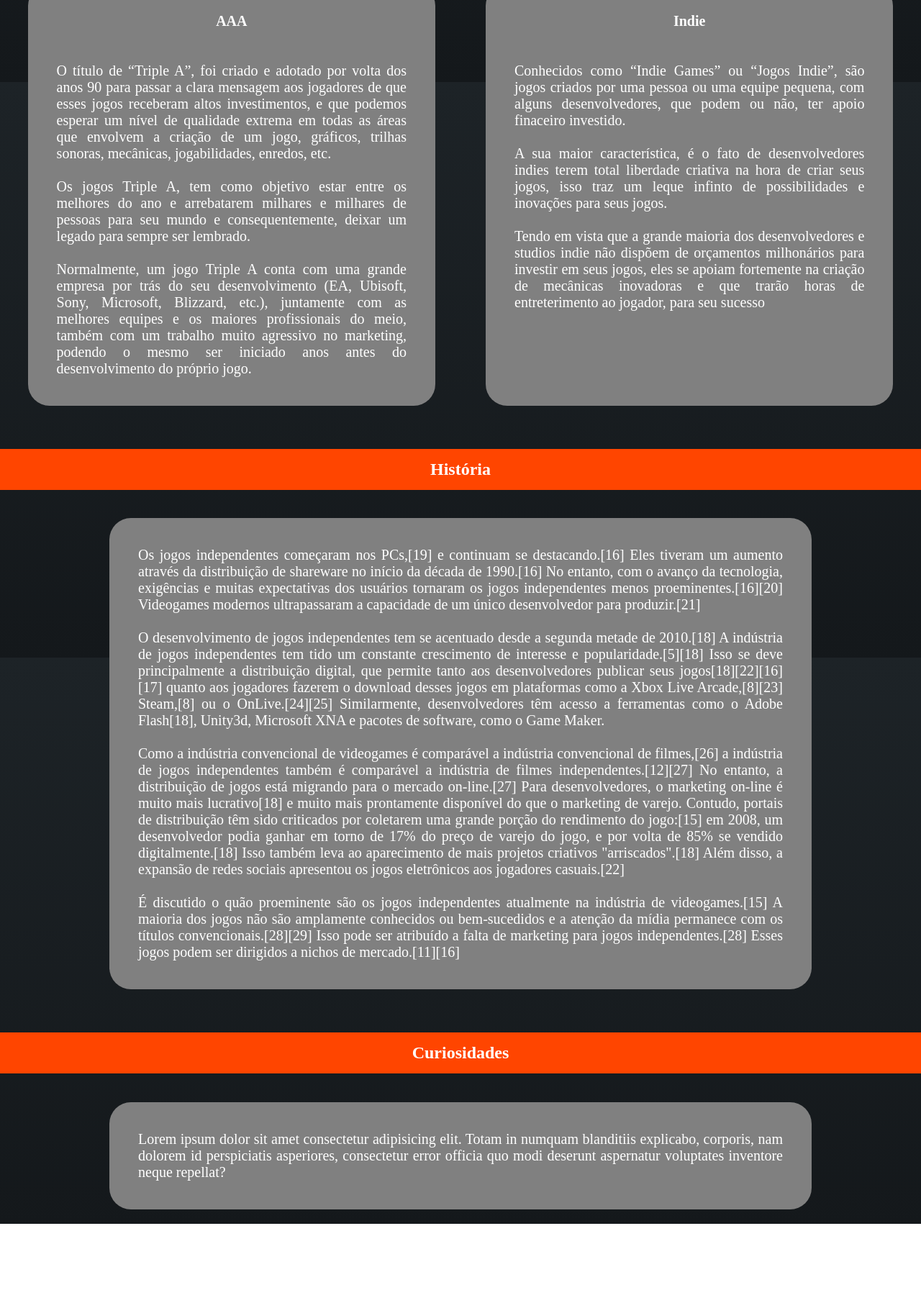
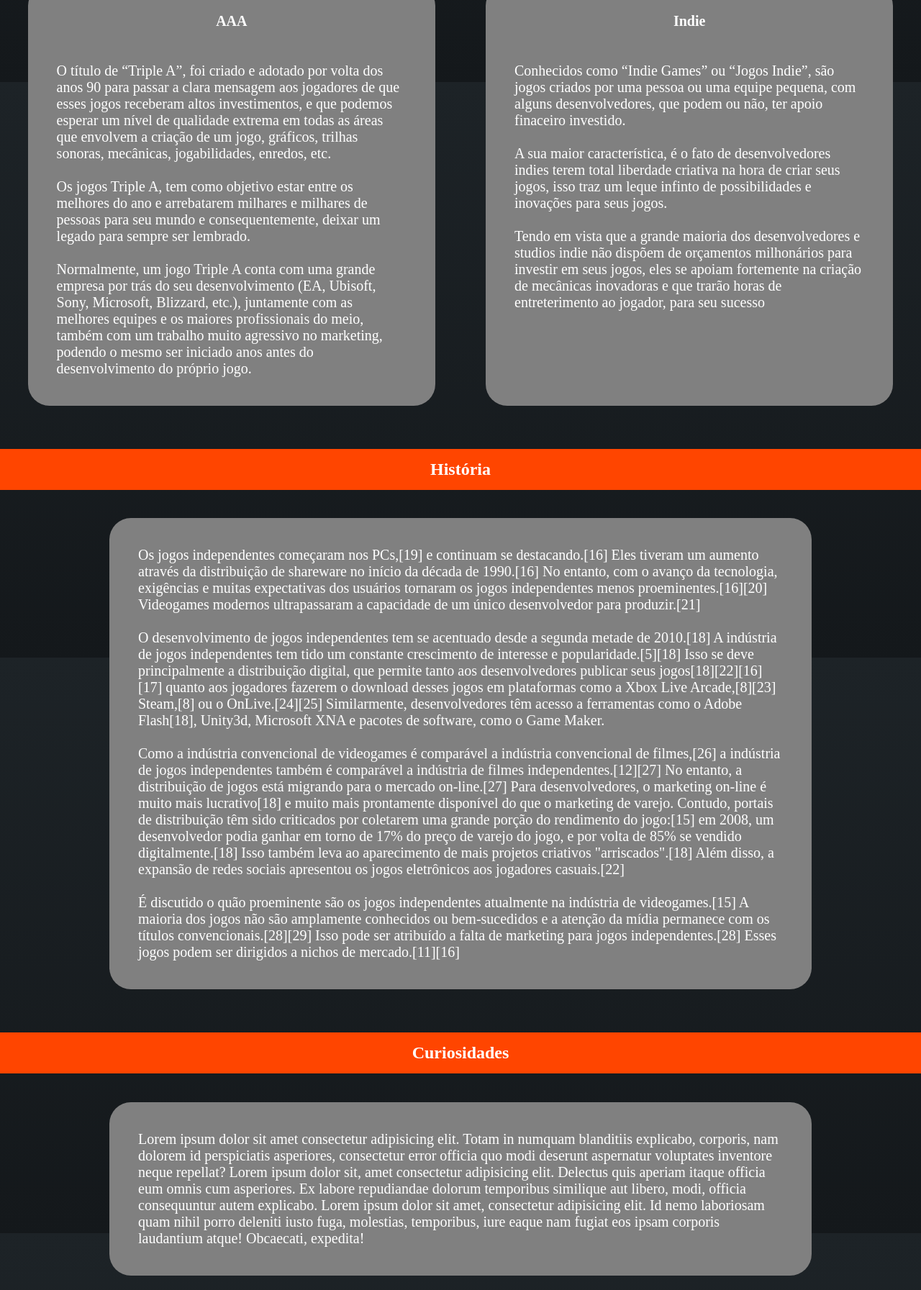
Before and after one commit to JoseNeto5689/Indie-Island, a plain HTML site: page html/curiosidades.html in a window 1280 px wide. Shown: the part 686-2479 px from the top of the page at 72% size. Before the commit the page ends 2387 px from the top, so only its background shows below. Drawn offline with Linux system fonts and the light colour scheme.

```diff
--- a/css/curiosidades.css
+++ b/css/curiosidades.css
@@ -58,7 +58,7 @@
     align-items: center;
     width: 70%;
     height: auto;
-    text-align: justify;
+    text-align: left;
     background-color: gray;
     border-radius: 30px;
     padding: 40px;
@@ -79,7 +79,7 @@
     width: 38%;
     height: auto;
     border-radius: 30px;
-    text-align: justify;
+    text-align: left;
     padding: 40px;
     font-size: 20px;
     align-items: center;
--- a/html/curiosidades.html
+++ b/html/curiosidades.html
@@ -157,7 +157,14 @@
             blanditiis
             explicabo, corporis, nam
             dolorem id perspiciatis asperiores, consectetur error officia quo modi deserunt aspernatur voluptates
-            inventore neque repellat?</p>
+            inventore neque repellat?
+            Lorem ipsum dolor sit, amet consectetur adipisicing elit. Delectus quis aperiam itaque officia eum omnis cum
+            asperiores. Ex labore repudiandae dolorum temporibus similique aut libero, modi, officia consequuntur autem
+            explicabo.
+
+            Lorem ipsum dolor sit amet, consectetur adipisicing elit. Id nemo laboriosam quam nihil porro deleniti iusto
+            fuga, molestias, temporibus, iure eaque nam fugiat eos ipsam corporis laudantium atque! Obcaecati, expedita!
+        </p>
         </div>
     </section>
     <script src="../js/script.js"></script>
```
Also changed, not shown: html/contato.html (+6 -6 lines), assets/steam-svgrepo-com.svg, assets/xbox-svgrepo-com.svg, 1 other file.
